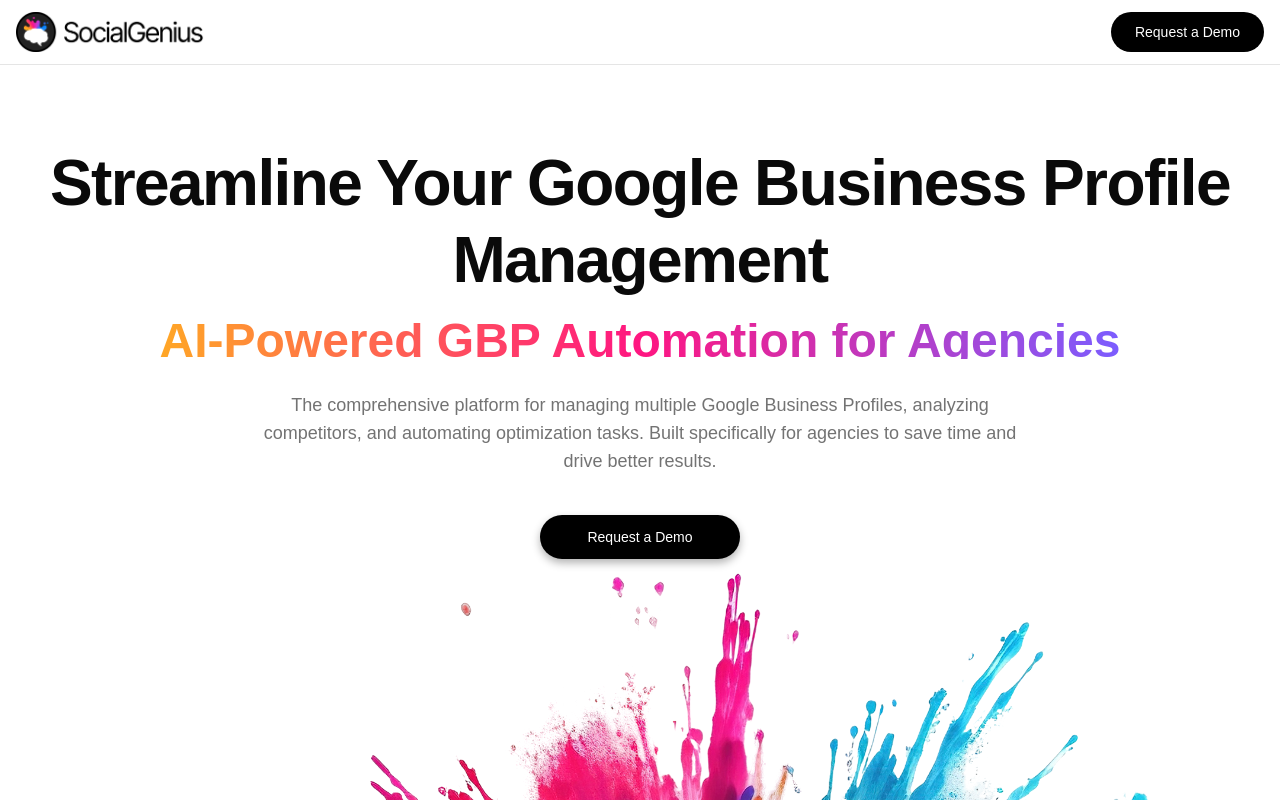
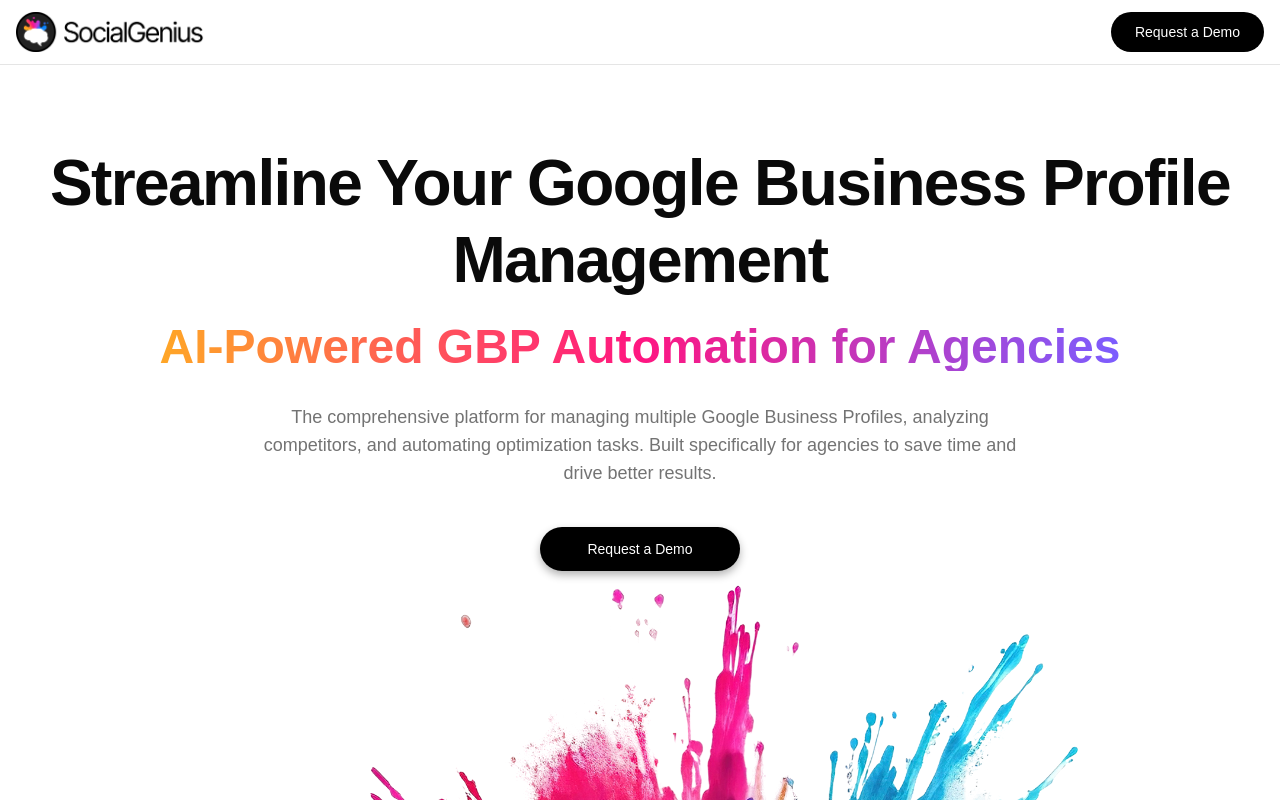
Before and after one commit to pmb2/socialG-website, a Next.js app: page / in a window 1280 px wide. Shown: the top 800 px of the page. Built offline with nearby package versions, Linux system fonts and the light colour scheme.

Commit message:
fixed line-height in correct location

```diff
--- a/app/page.tsx
+++ b/app/page.tsx
@@ -115,7 +115,7 @@ export default function Page() {
             <h1 className="text-5xl md:text-[64px] font-bold tracking-tight mb-6 max-w-[1200px] mx-auto leading-[1.2]">
               Streamline Your Google Business Profile Management
             </h1>
-            <h2 className="text-2xl sm:text-3xl md:text-[48px] font-bold mb-8 bg-gradient-to-r from-[#FFA726] via-[#FF1681] via-[#C939D6] to-[#7B5DFF] text-transparent bg-clip-text mx-auto inline-block">
+            <h2 className="text-2xl sm:text-3xl md:text-[48px] font-bold mb-8 bg-gradient-to-r from-[#FFA726] via-[#FF1681] via-[#C939D6] to-[#7B5DFF] text-transparent bg-clip-text mx-auto inline-block leading-none" style={{ lineHeight: '1' }}>
               AI-Powered GBP Automation for Agencies
             </h2>
             <p className="max-w-3xl mx-auto text-muted-foreground mb-10 text-lg">
```
